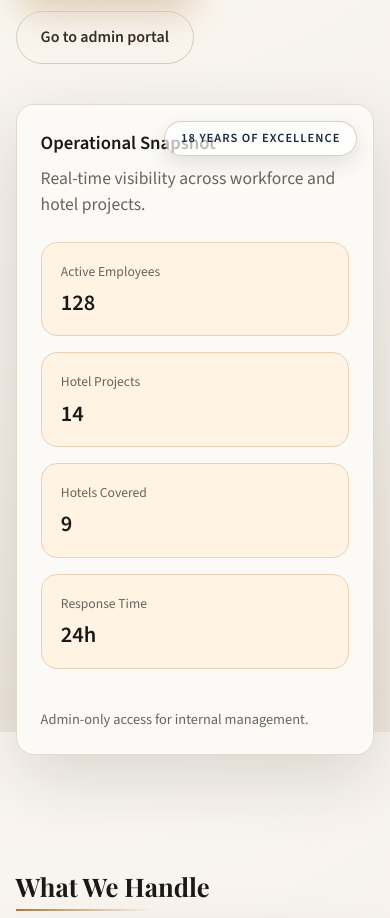
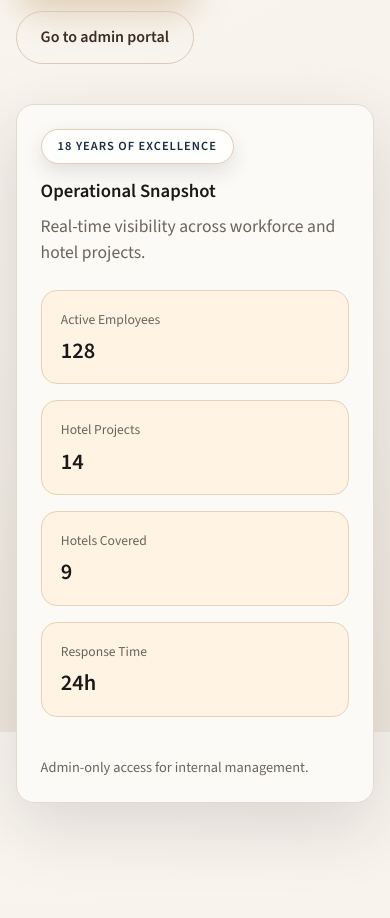
Before and after one commit to rahullpandey/rahul-engineering, a Next.js app: page / in a window 390 px wide. Shown: the part 956-1874 px from the top of the page. Built offline with nearby package versions, Linux system fonts and the light colour scheme; no server answers; the database is empty.

Commit message:
Fix experience badge overlap on mobile

```diff
--- a/app/globals.css
+++ b/app/globals.css
@@ -1225,6 +1225,14 @@ textarea {
   right: 1rem;
 }
 
+@media (max-width: 720px) {
+  .experience-badge.badge-corner {
+    position: static;
+    margin: 0 0 0.8rem;
+    align-self: flex-start;
+  }
+}
+
 .logo-wordmark {
   color: #2b2b2b;
   position: relative;
```
